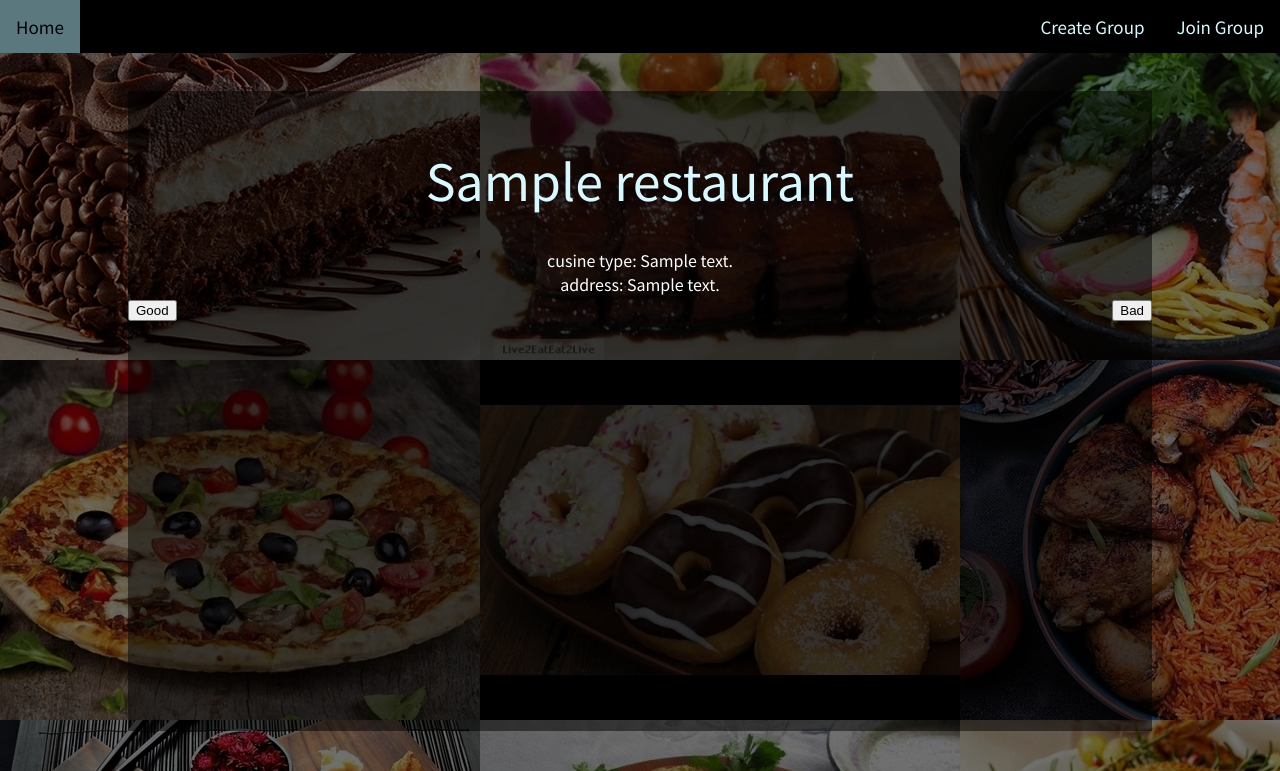
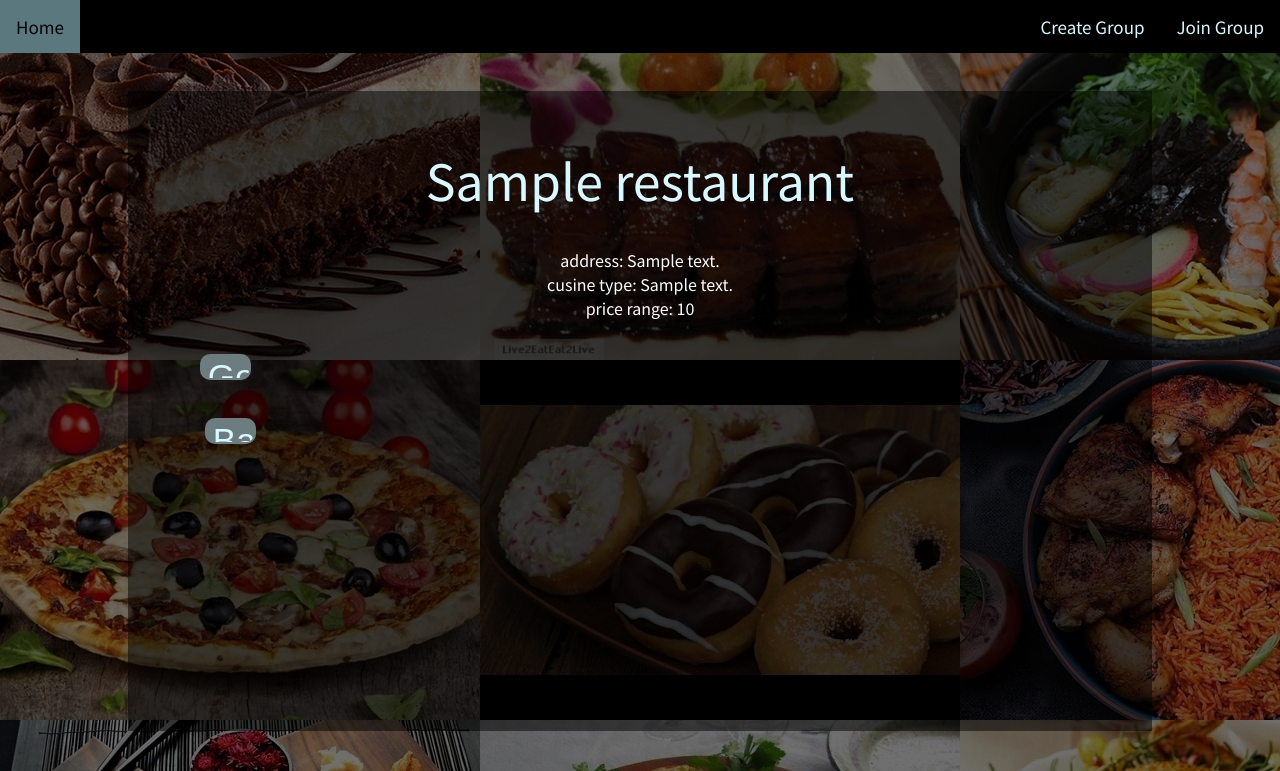
Before and after one commit to clarindaho/eaterank, a Flask app: template templates/voting.html in a window 1280 px wide. Shown: the top 771 px of the page. Run offline with Flask 2, Linux system fonts and the light colour scheme; the template is opened without the code that fills it: most values are stand-ins (such as "Sample title", 1, 10 or a date in 2020).

Commit message:
styling in voting.html

```diff
--- a/static/style.css
+++ b/static/style.css
@@ -74,6 +74,12 @@ p {
 	border: 2px solid var(--light_grey);
 	background-color: var(--light_grey);
 	color: black;
+}
+
+#small_button{
+	width: 20%;
+	height: 10%;
+	font-size: 20px;
 }
 
 input[type=text] {
--- a/templates/voting.html
+++ b/templates/voting.html
@@ -12,20 +12,21 @@
 	<div class="home">
 		<h1 class="home_title">{{restaurant['name']}}</h1>
 		<div class="content" style="color: white;">
-			<!--Still thinking about how to display this
-				Don't worry about this part-->
+			address: {{restaurant['address']}}<br>
 			cusine type: {{restaurant['cuisine']}}<br>
-			address: {{restaurant['address']}}<br>
+			price range: {{restaurant['price_range']}}<br>
+			<br>
+			<a href="{{restaurant['menu_url']}}" style="text-decoration: underline; font-style: italic;">
 		</div>
-		<form action="{{url_for('vote_for')}}" method='post' style="float: left;">
-			<input type="submit" value="Good" style="">
+		<form action="{{url_for('vote_for')}}" method='post' id="small_button" style="margin-left: 5%;">
+			<input class="button" type="submit" value="Good" style="float: left">
 			<input type="hidden" value="{{crew_id}}" name="crew_id">
 			<input type="hidden" value="{{restaurant['restaurant_id']}}" name = "restaurant_id">
 			<input type="hidden" value="{{index}}" name="index">
 			<input type="hidden" value="{{group_leader}}" name="group_leader">
 		</form>
-		<form action="{{url_for('vote_against')}}" method='post' style="float: right;">
-			<input type="submit" value="Bad" style="">
+		<form action="{{url_for('vote_against')}}" method='post' id="small_button" style="margin-right: 5%;">
+			<input class ="button" type="submit" value="Bad">
 			<input type="hidden" value="{{crew_id}}" name="crew_id">
 			<input type="hidden" value="{{index}}" name="index">
 			<input type="hidden" value="{{group_leader}}" name="group_leader">
```
